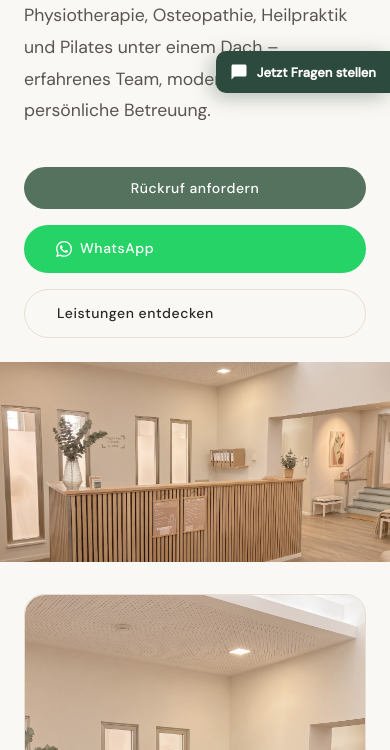
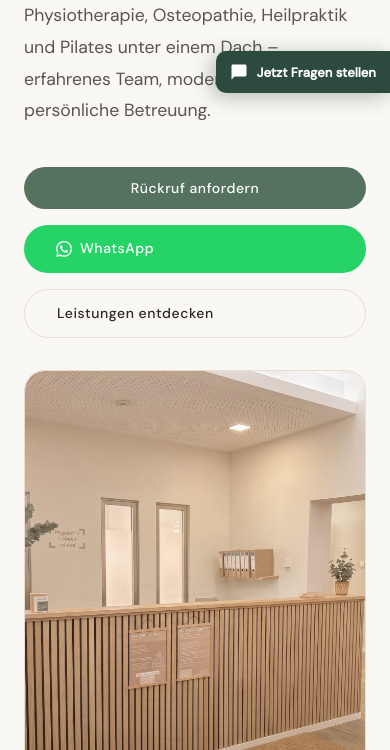
Before and after one commit to wrobeloliver2-crypto/physiopro-website, a plain HTML site: page index.html in a window 390 px wide. Shown: the part 350-1100 px from the top of the page. Drawn offline with nearby package versions, Linux system fonts and the light colour scheme; a script that the page names is missing.

Commit message:
Mobile: Empfangsbild über Slideshow entfernt – kommt bereits im Slide

```diff
--- a/index.html
+++ b/index.html
@@ -93,9 +93,6 @@
 <a class="btn btn-outline" href="therapie.html">Leistungen entdecken</a>
 </div>
 <!-- MOBILE: Empfangsbild direkt nach CTA-Buttons -->
-<div class="mobile-hero-img" style="margin: 1.5rem -1.5rem 0; border-radius: 0;">
-  <img src="hero-startseite.jpg" alt="PhysioPro Lübeck – Empfang" style="width:100%;height:200px;object-fit:cover;object-position:center 30%;display:block;">
-</div>
 </div>
 
 <div class="hw-wrapper">
```
